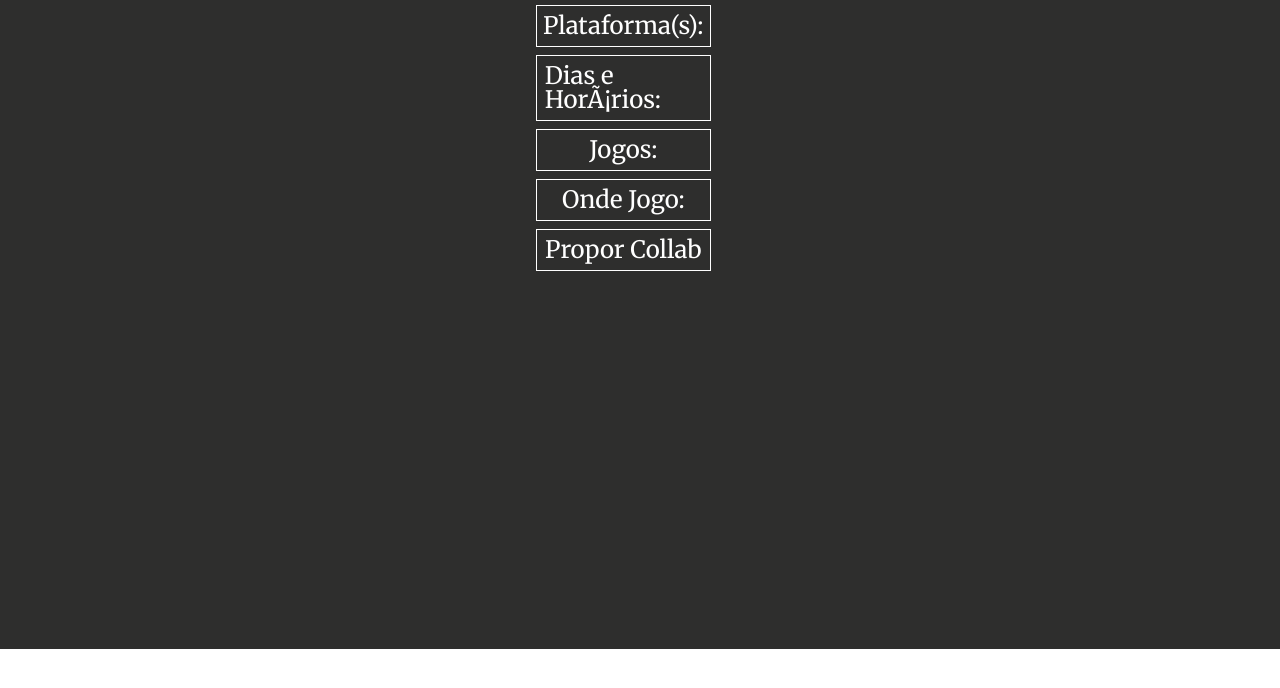
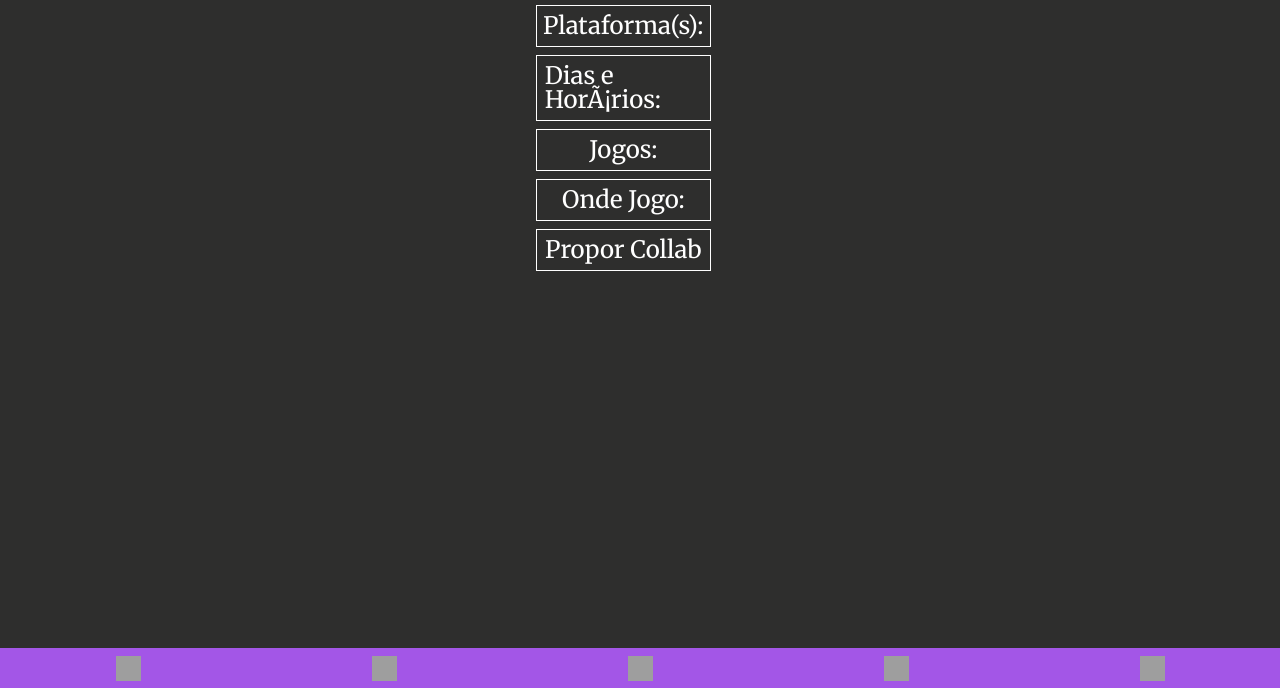
Before and after one commit to BrunoFNRodrigues/App_Frio_e_Calculista, a plain HTML site: page docs/tela_colab.html in a window 1280 px wide. Shown: the part 112-800 px from the top of the page. Drawn offline with Linux system fonts and the light colour scheme; grey boxes are pictures that could not be loaded.

Commit message:
adicionando MENU na tela_colab

```diff
--- a/docs/tela_colab.html
+++ b/docs/tela_colab.html
@@ -40,6 +40,13 @@
                     <li>Propor Collab </li>
                 </div class='caracteristicas_do_perfil'>
             </ul>
+            <nav>
+                <a href='docs'><img src="https://cdn.pixabay.com/photo/2016/01/03/11/24/gear-1119298_960_720.png" width=25 height=25></a>
+                <a href='index.html'><img src="https://cdn.pixabay.com/photo/2016/01/03/11/24/gear-1119298_960_720.png" width=25 height=25></a>
+                <a href='tela_colab.html'><img src="https://cdn.pixabay.com/photo/2016/01/03/11/24/gear-1119298_960_720.png" width=25 height=25></a>
+                <a href='Mensagem.html'><img src="https://cdn.pixabay.com/photo/2016/01/03/11/24/gear-1119298_960_720.png" width=25 height=25></a>
+                <a href='busca.html'><img src="https://cdn.pixabay.com/photo/2016/01/03/11/24/gear-1119298_960_720.png" width=25 height=25></a>
+            </nav>
         </main>
     </body>
 </html>
```
